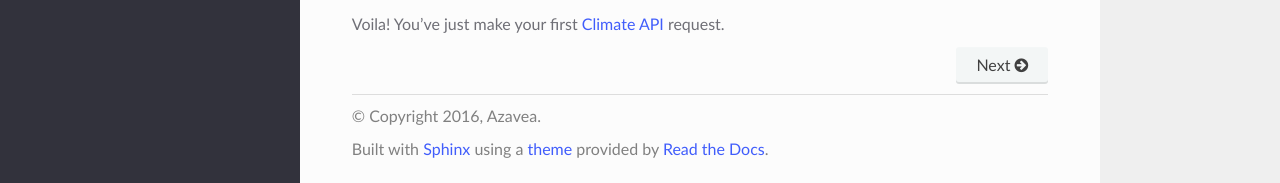
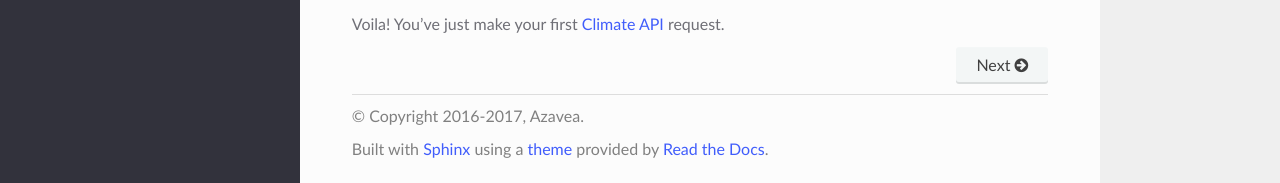
Before and after one commit to azavea/climate-change-api, a Sphinx documentation site: the page built from doc/source/index.rst, in a window 1280 px wide and 900 px high, scrolled down 581 px. Shown: the part 714-897 px from the top of the window. Built offline with Sphinx 7.4.7 and the Read the Docs theme 2.0.0, drawn with Linux system fonts in a browser that asks for light colours.

Commit message:
Update copyright dates in doc footer

```diff
--- a/doc/source/conf.py
+++ b/doc/source/conf.py
@@ -56,7 +56,7 @@ master_doc = 'index'
 
 # General information about the project.
 project = u'Azavea Climate API'
-copyright = u'2016, Azavea'
+copyright = u'2016-2017, Azavea'
 author = u'Azavea'
 
 # The version info for the project you're documenting, acts as replacement for
```
